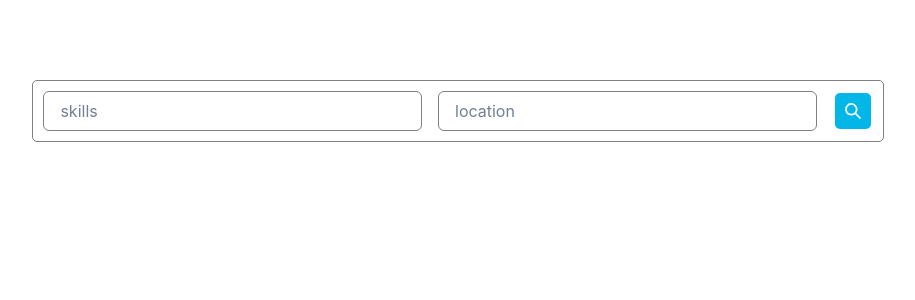
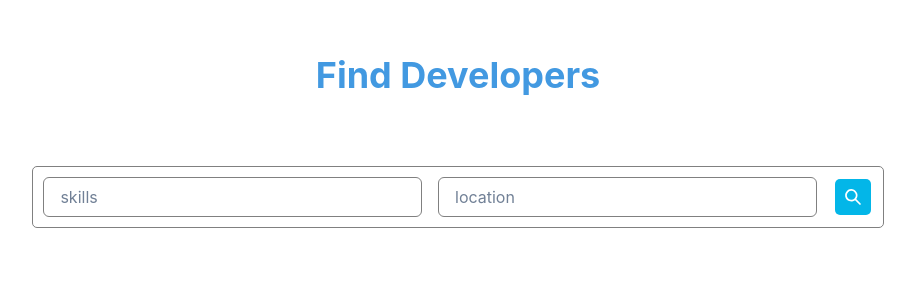
Before and after one commit to chanchal16/kula-assignment, a React (Create React App) app: page / in a window 1280 px wide. Shown: the top 300 px of the page, without its empty margins (182-1097 px from the left). Built offline with nearby package versions, Linux system fonts and the light colour scheme.

Commit message:
style title

```diff
--- a/src/App.js
+++ b/src/App.js
@@ -1,10 +1,12 @@
 import './App.css';
 import { Form } from './components/Form';
 import { UserList } from './features/Users/UserList';
+import {Text} from '@chakra-ui/react'
 
 function App() {
   return (
     <div className="App">
+      <Text fontSize='4xl' m={4} color='blue.400' fontWeight='bold' mx='auto'>Find Developers</Text>
       <Form/>
       <UserList/>
     </div>
```
